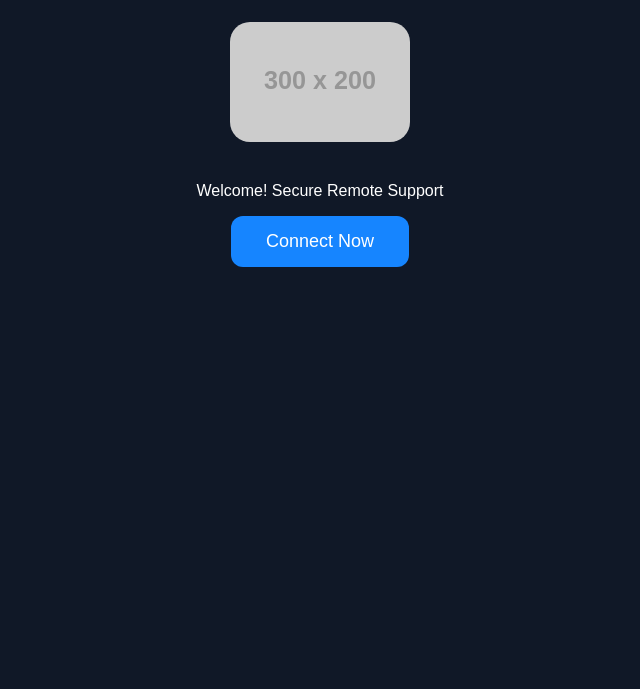
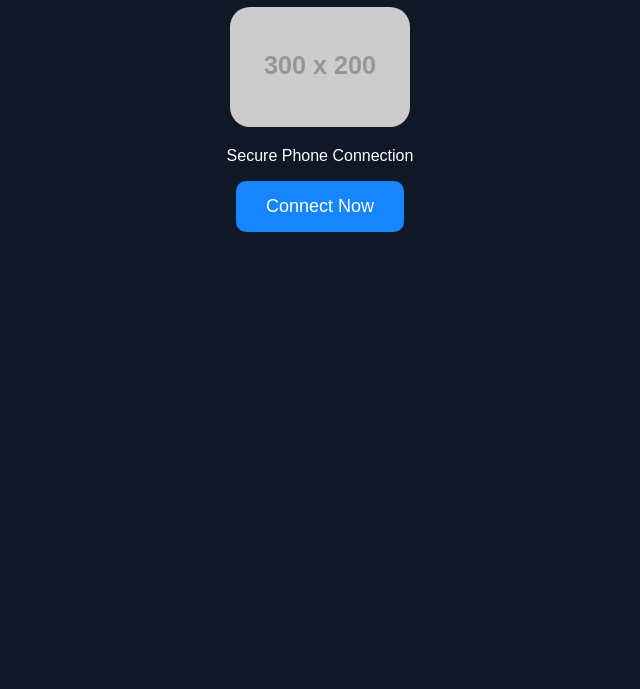
Before and after one commit to Mikey-1627/remote-support, a plain HTML site: page index.html in a window 1280 px wide. Shown: the part 111-800 px from the top of the page, without its empty margins (320-960 px from the left). Drawn offline with Linux system fonts and the light colour scheme; placeholder pictures from the web are drawn by us.

Commit message:
Add remote support demo image

```diff
--- a/index.html
+++ b/index.html
@@ -10,34 +10,31 @@ body {
   color: white;
   font-family: Arial;
   text-align: center;
-  padding: 25px;
+  padding: 30px;
 }
 img {
   width: 180px;
   border-radius: 20px;
-  margin: 20px;
 }
 button {
   background: #1685ff;
   color: white;
-  padding: 15px 35px;
-  border: none;
-  border-radius: 12px;
+  padding: 15px 30px;
+  border: 0;
+  border-radius: 10px;
   font-size: 18px;
 }
 </style>
 </head>
 <body>
-
 <h1>Remote Support</h1>
 
-<img src="https://placehold.co/300x200?text=Connect">
+<img src="https://placehold.co/300x200?text=Remote+Support">
 
-<p>Welcome! Secure Remote Support</p>
+<p>Secure Phone Connection</p>
 
-<button onclick="alert('Demo: Connection request!')">
+<button onclick="alert('Demo connection request!')">
 Connect Now
 </button>
-
 </body>
 </html>
```
